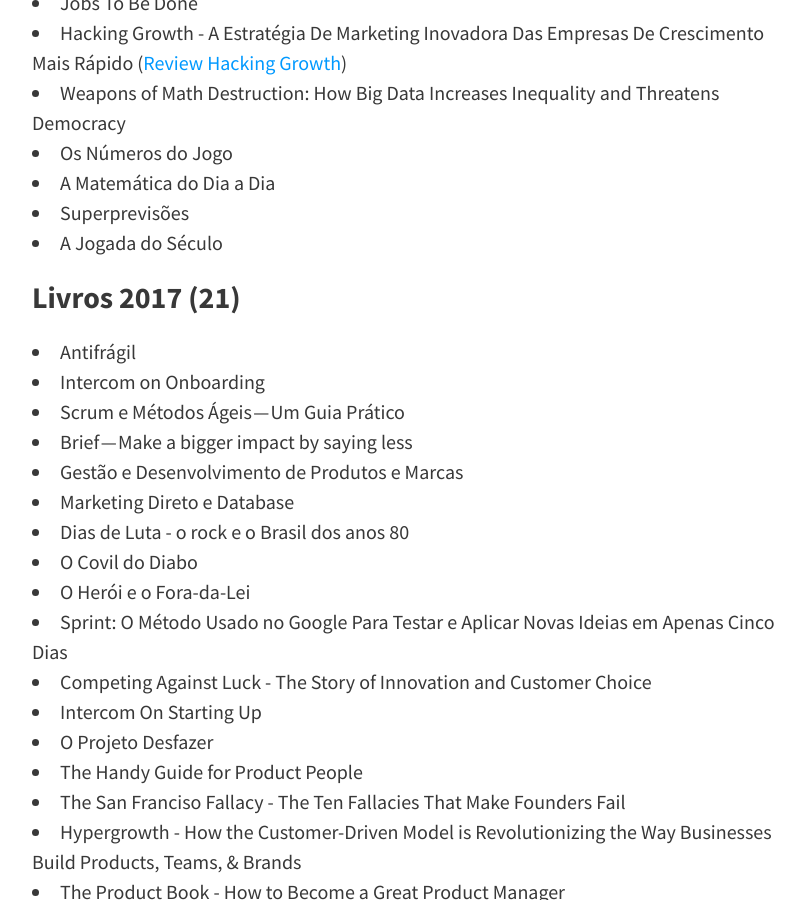
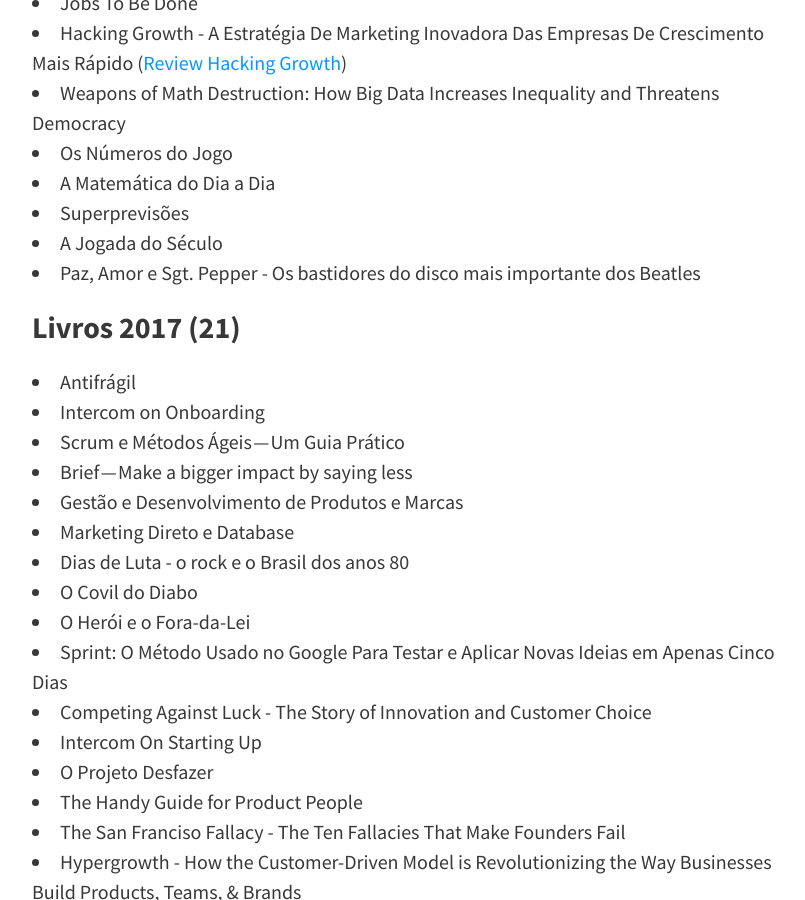
Before and after one commit to felipecbarbosa/felipecbarbosa.github.io, a Jekyll site: the page built from leituras.md, in a window 1280 px wide and 900 px high, scrolled down 610 px. Shown: the whole window, without its empty margins (224-1029 px from the left). Built offline with Jekyll 4.4.1, drawn with Linux system fonts in a browser that asks for light colours; nearby versions of some CDN libraries; comment, search, counter and statistics services are not loaded.

Commit message:
Added new book to Leituras

```diff
--- a/leituras.md
+++ b/leituras.md
@@ -18,6 +18,7 @@ Sempre procuro encontrar um tempo no meu dia-a-dia para colocar a leitura em dia
 - A Matemática do Dia a Dia
 - Superprevisões
 - A Jogada do Século
+- Paz, Amor e Sgt. Pepper - Os bastidores do disco mais importante dos Beatles
 
 ### Livros 2017 (21)
 - Antifrágil
```
